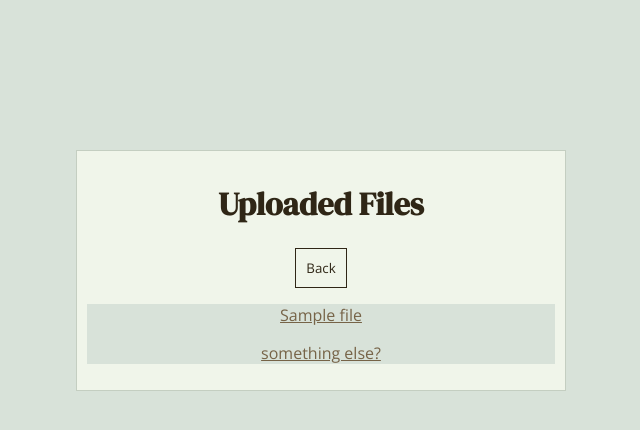
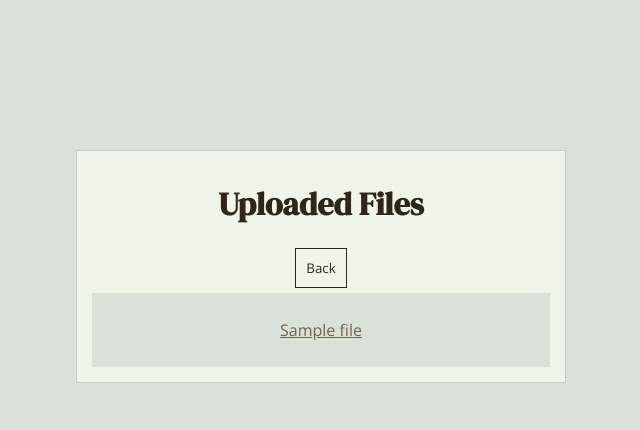
Before and after one commit to bioshield-hatch/ai-backend, a Flask app: template templates/files.html in a window 1280 px wide. Shown: the top 430 px of the page, without its empty margins (319-959 px from the left). Run offline with Flask 3, Linux system fonts and the light colour scheme; the template is opened without the code that fills it: most values are stand-ins (such as "Sample title", 1, 10 or a date in 2020).

Commit message:
fixed uploaded file menu, removed question

```diff
--- a/static/substyles/basic.css
+++ b/static/substyles/basic.css
@@ -47,4 +47,7 @@ body {
 /*files.html*/
 .entry{
   background-color: var(--mainbg);
+  padding-top: 10px;
+  padding-bottom: 10px;
+  margin : 5px;
 }
--- a/templates/files.html
+++ b/templates/files.html
@@ -19,8 +19,7 @@
         {% for file in files %}
         <div class="entry" id=" {{ file['id'] }} ">
           <a href="download_file/{{ file['id'] }}">
-            <p>{{ file['name'] }}</p>
-            <p>{{ "something else?" }}</p>
+            <p> {{file['name']}}</p>
           </a>
         </div>
         {% endfor %}
```
Also changed, not shown: static/style.css (line endings or trailing spaces).
